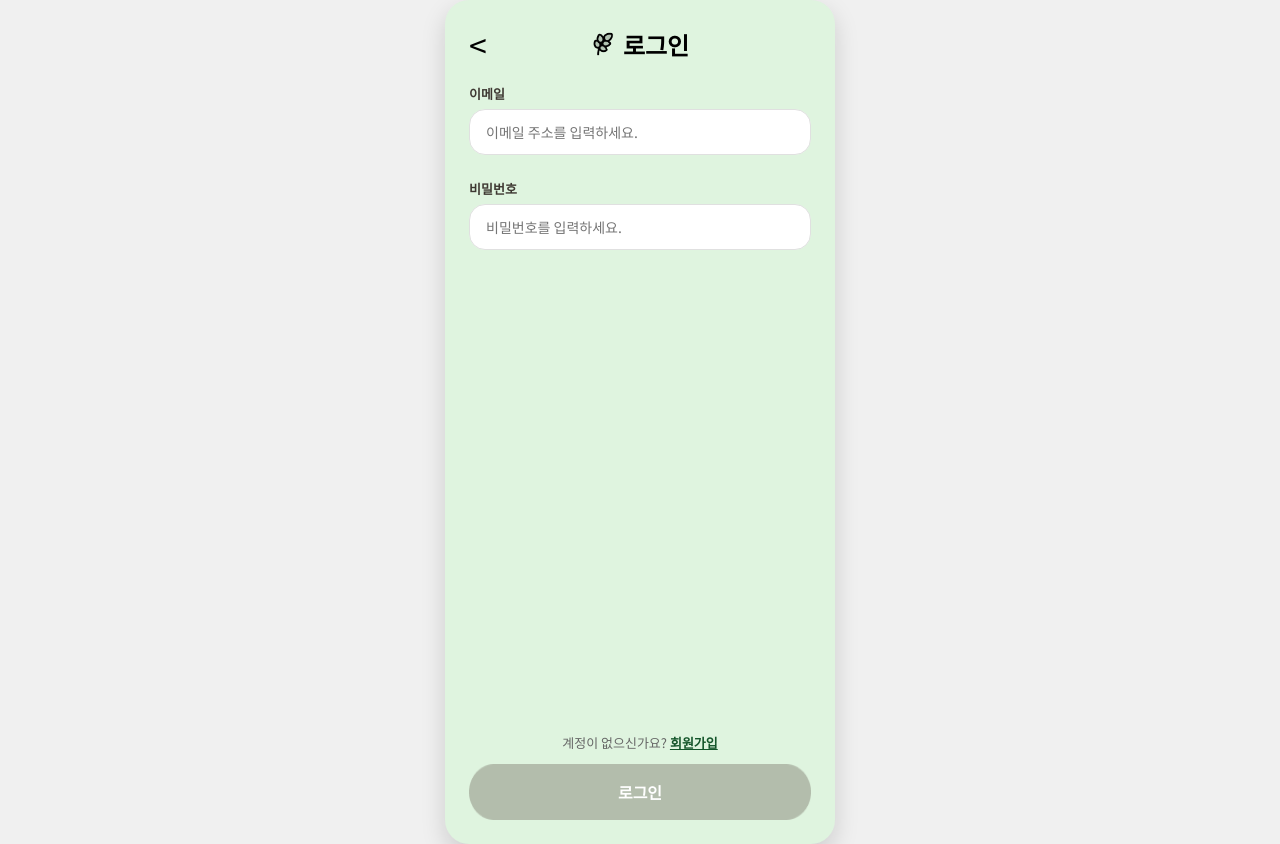
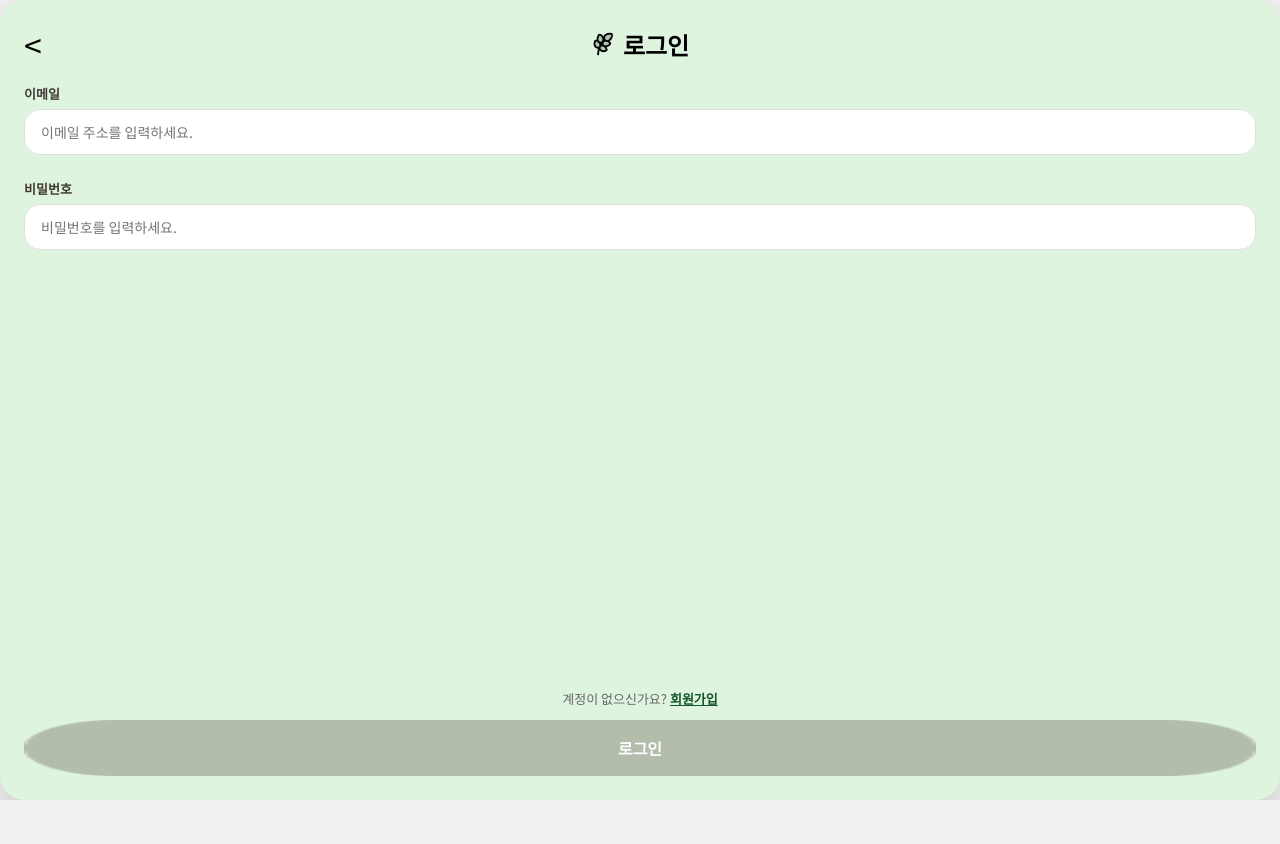
Before and after one commit to 2026-Hackathon5/Poomasi, a React (Vite) app in the folder frontend/: page /login in a window 1280 px wide. After the commit the page ends 800 px from the top, so only its background shows below. Built offline with nearby package versions, Linux system fonts and the light colour scheme; no server answers; a web font is replaced by a local one.

Commit message:
충돌 해결 및 stash 적용 완료

```diff
--- a/frontend/index.html
+++ b/frontend/index.html
@@ -3,7 +3,8 @@
   <head>
     <meta charset="UTF-8" />
     <link rel="icon" type="image/svg+xml" href="/favicon.svg" />
-    <meta name="viewport" content="width=device-width, initial-scale=1.0" />
+    <!-- <meta name="viewport" content="width=device-width, initial-scale=1.0" /> -->
+    <meta name="viewport" content="width=device-width, initial-scale=1.0, viewport-fit=cover" />
     <title>poomasi</title>
     <link rel="preconnect" href="https://fonts.googleapis.com">
     <link rel="preconnect" href="https://fonts.gstatic.com" crossorigin>
--- a/frontend/src/App.tsx
+++ b/frontend/src/App.tsx
@@ -50,7 +50,7 @@ export default function App() {
 
   return (
     <MissionStoreProvider>
-      <div className="app-container">
+      <div className="app-container pt-[env(safe-area-inset-top)]">
         <Routes>
 
           {/* A. 시작 화면 */}
--- a/frontend/src/index.css
+++ b/frontend/src/index.css
@@ -33,7 +33,66 @@ body {
   min-height: 100vh;
 }
 
+
+html, body {
+  margin: 0;
+  padding: 0;
+  width: 100%;
+  height: 100%;
+  overflow: hidden; /* 전체 페이지 스크롤 방지 */
+}
+
+/* 상단 헤더 */
+.header {
+  flex-shrink: 0;
+  height: 56px;
+  background-color: #333;
+  color: #fff;
+  display: flex;
+  align-items: center;
+  justify-content: center;
+}
+
+/* 중앙 메인 화면 */
+.main-content {
+  flex: 1;
+  width: 100%;
+  position: relative;
+  overflow: hidden;
+  display: flex;
+  justify-content: center;
+  align-items: center;
+  background-color: #000;
+}
+
+/* 하단 네비게이션 바 */
+.bottom-nav {
+  flex-shrink: 0;
+  height: 60px;
+  background-color: #222;
+  display: flex;
+  justify-content: space-around;
+  align-items: center;
+  padding-bottom: env(safe-area-inset-bottom);
+}
+
+/* 어떤 기기든 화면 꽉 차게 열리는 버전 */
 .app-container {
+  display: flex;
+  flex-direction: column;
+  width: 100vw;
+  height: 100vh;
+  height: 100dvh; /* 모바일 브라우저 주소창 대응 */
+  overflow: hidden;
+  box-sizing: border-box;
+  background-color: var(--bg-mint);
+  border-radius: 24px;
+  box-shadow: 0 10px 25px rgba(0, 0, 0, 0.15);
+  position: relative;
+}
+
+/*아이폰 모양으로 화면 고정하는 버전*/
+/* .app-container {
   width: 390px;
   height: 844px;
   background-color: var(--bg-mint);
@@ -43,7 +102,7 @@ body {
   flex-direction: column;
   overflow: hidden;
   position: relative;
-}
+} */
 
 
 /* 폰트별 클래스 정의 */
```
